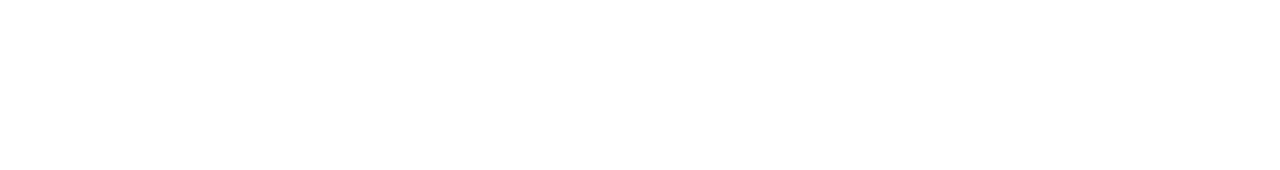
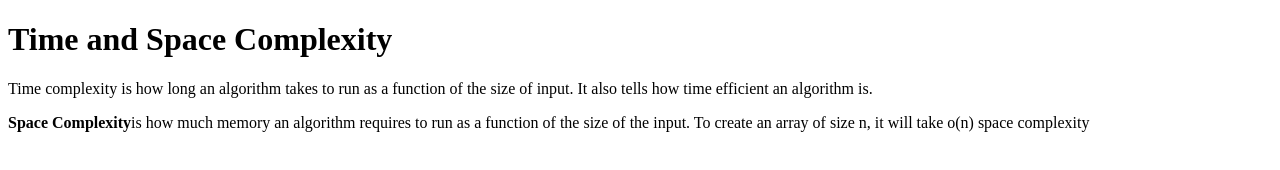
Before and after one commit to acciojob/time-and-space-complexity-tamannaaaaa, a website: page main.html in a window 1280 px wide. Drawn offline with Linux system fonts and the light colour scheme.

Commit message:
created a submission

```diff
--- a/main.html
+++ b/main.html
@@ -7,7 +7,9 @@
 </head>
 
 <body>
-	<!-- the entire body must be written by student -->
+	<h1>Time and Space Complexity</h1>
+	<p>Time complexity is how long an algorithm takes to run as a function of the size of input. It also tells how time efficient an algorithm is.</p>
+	<p><b>Space Complexity</b>is how much memory an algorithm requires to run as a function of the size of the input. To create an array of size n, it will take o(n) space complexity</p>
     <script type="text/javascript" src="./script.js">
 </script>
 
```
